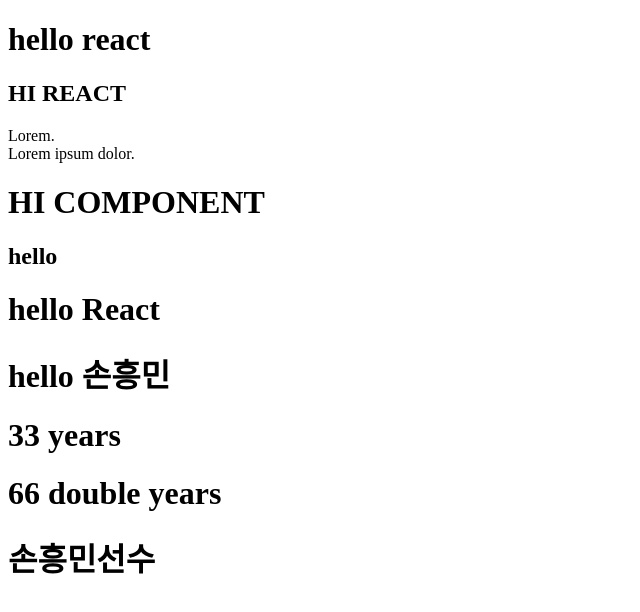
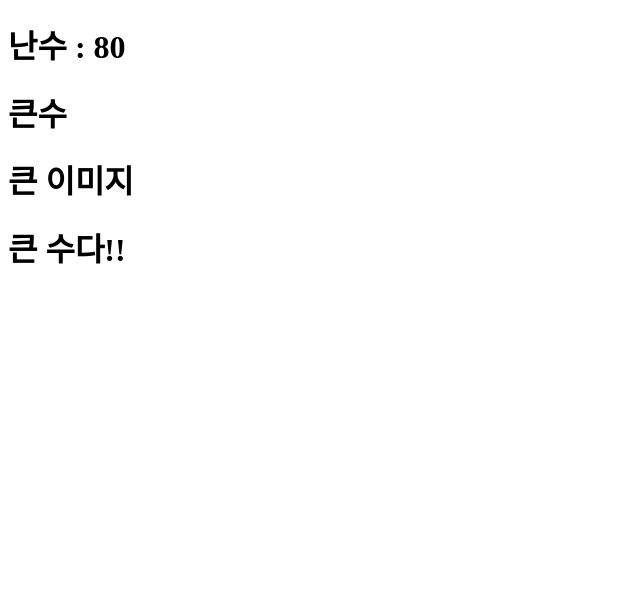
Before and after one commit to Jsb-github/react20231031, a React (Create React App) app: page / in a window 1280 px wide. Shown: the top 612 px of the page, without its empty margins (0-640 px from the left). Built offline with nearby package versions, Linux system fonts and the light colour scheme.

Commit message:
JSX의 {}에서 간단한 연산자 활용

```diff
--- a/src/App.js
+++ b/src/App.js
@@ -1,58 +1,25 @@
-function MyComp2() {
-  let name = "손흥민";
-  let age = 33;
+function App() {
+  // 1~100
+  const number = Math.ceil(Math.random() * 100);
+  const isLarge = number > 50;
+  const isSmall = number <= 50;
 
-  // {} jsx에서 js 코드 작성하기 위한 기호
   return (
     <>
-      <h1>hello React</h1>
-      <h1>hello {name}</h1>
-      <h1>{age} years</h1>
-      <h1>{age * 2} double years</h1>
-      <h1>{name + "선수"}</h1>
+      <h1>난수 : {number}</h1>
+      <h1> {number > 50 ? "큰수" : "작은수"}</h1>
+      <div>{number > 50 ? <BigImage /> : <SmallImage />}</div>
+      <div>{isLarge && <h1>큰 수다!!</h1>}</div>
+      <div>{isLarge || <h1>작은 수다</h1>}</div>
     </>
   );
 }
 
-function App() {
-  // jsx에서 태그 사용시 꼭 종료태그를 작성해야 함
-  // 빈 요소이면 시작태그에서 종료
-  return (
-    <div>
-      <h1>hello react</h1>
-      <h2>HI REACT</h2>
-      <p>
-        Lorem.
-        <br />
-        Lorem ipsum dolor.
-      </p>
-      <MyComp />
-      <MyComp2 />
-    </div>
-  );
+function BigImage() {
+  return <h1>큰 이미지</h1>;
 }
 
-// built-in component는 소문자로 시작
-// component 명은 꼭 대문자로 시작
-// return 문을 가져야함
-// return 값은 보통 JSX 코드
-function MyComp() {
-  // return 에 jsx 코드 작성 가능
-  // 꼭 하나의 root tag가 존재 해야함
-  // return 값이 여러 줄이면 ()로 감싸기
-  // root tag가 필요 없다면 fragment => <> 사용 가능
-
-  // jsx에서 주석 사용법
-  // {/* */}
-
-  return (
-    <>
-      {" "}
-      {/*<> => fragment*/}
-      <h1>HI COMPONENT</h1>
-      <h2>hello</h2>
-    </>
-  );
+function SmallImage() {
+  return <h1>작은 이미지</h1>;
 }
-
 export default App;
```
